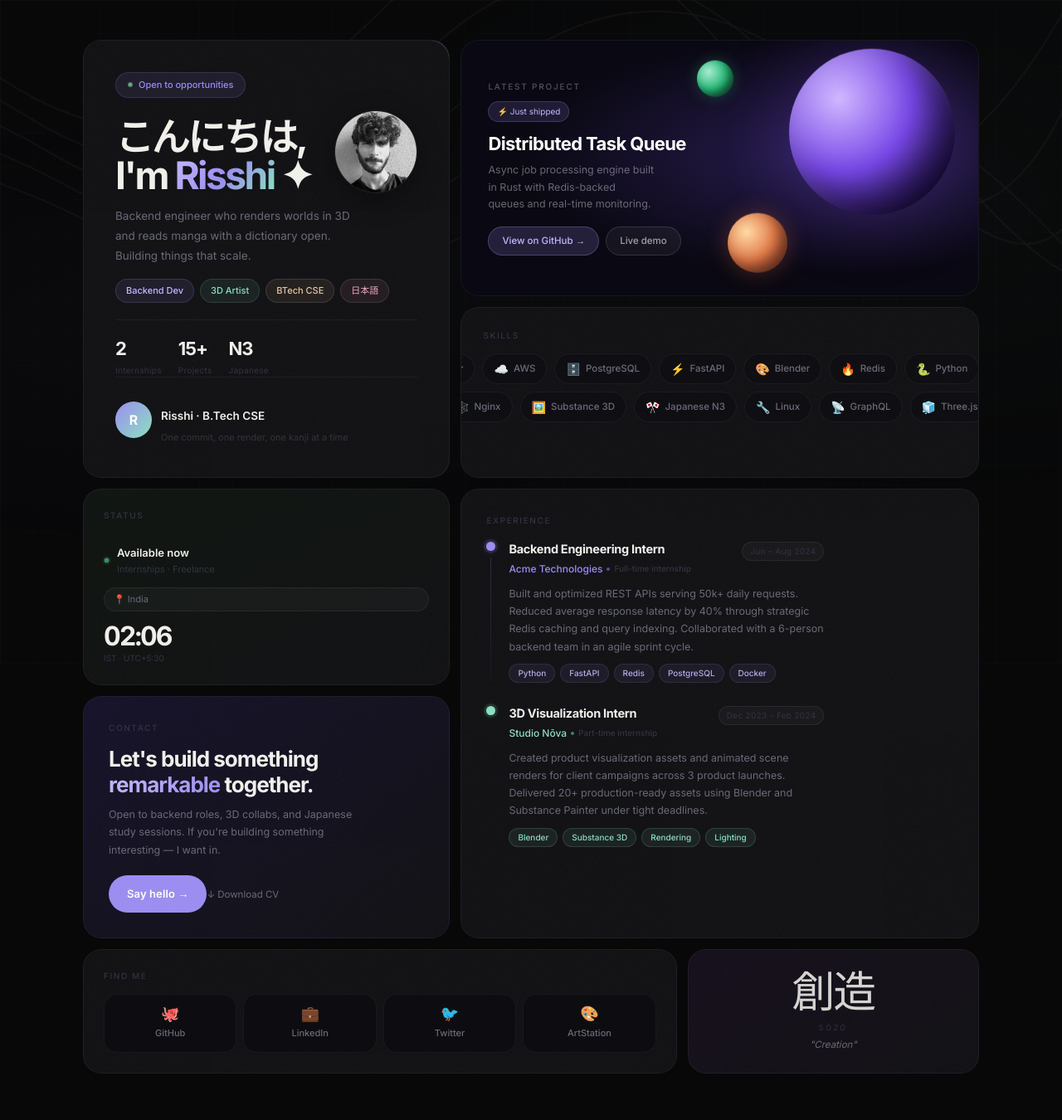
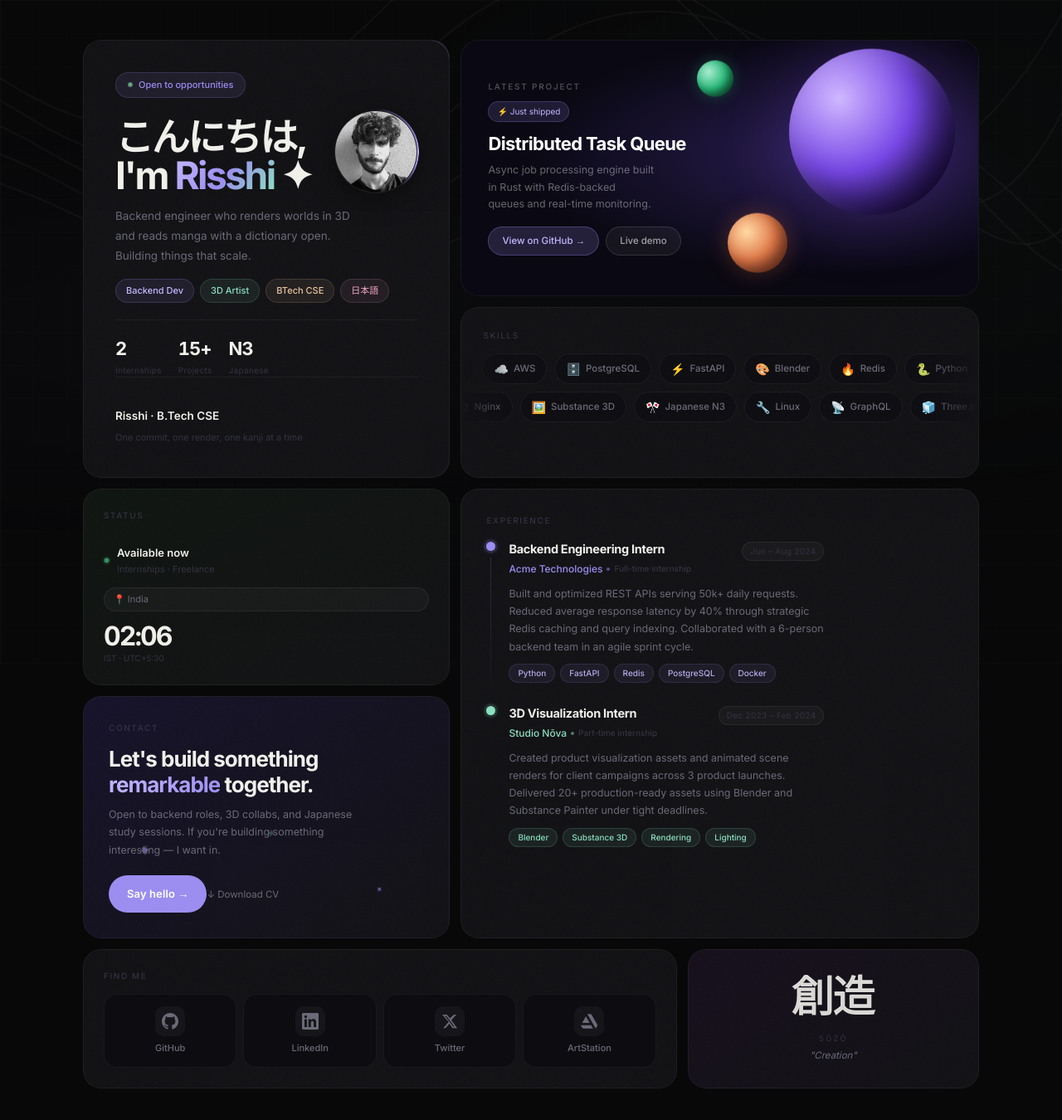
Before and after one commit to codeRisshi25/risshi-portfolio-next, a Next.js app: page / in a window 1280 px wide. Shown: the top 1350 px of the page at 83% size. Built offline with nearby package versions, Linux system fonts and the light colour scheme.

Commit message:
minor changes

```diff
--- a/app/globals.css
+++ b/app/globals.css
@@ -140,9 +140,24 @@ body::before {
 .stat .l { font-size:10px;color:var(--tm);margin-top:2px;letter-spacing:.3px; }
 
 .av-row { display:flex;align-items:center;gap:11px;margin-top:auto;padding-top:20px;border-top:1px solid rgba(255,255,255,0.05); }
-.av { width:44px;height:44px;border-radius:50%;background:linear-gradient(135deg,#9b8ef0,#8be0c0);display:flex;align-items:center;justify-content:center;font-size:16px;font-weight:700;color:#fff;flex-shrink:0; }
 .av-info p { font-size:13.5px;font-weight:600;color:var(--tp); }
 .av-info span { font-size:11px;color:var(--tm); }
+
+.hero-avatar-wrap {
+  position: relative;
+  width: 100px;
+  height: 100px;
+  border-radius: 50%;
+  margin-top: -10px;
+  box-shadow: 0 8px 32px rgba(0,0,0,0.4);
+}
+.avatar-animated-border {
+  position:absolute;inset:-2px;border-radius:50%;padding:2px;
+  background:conic-gradient(from var(--a,0deg),transparent 60%,#9b8ef0 80%,#c4b8ff 85%,#9b8ef0 90%,transparent 100%);
+  -webkit-mask:linear-gradient(#000 0 0) content-box,linear-gradient(#000 0 0);
+  -webkit-mask-composite:xor;mask-composite:exclude;animation:spin 4s linear infinite;pointer-events:none;
+  z-index: 3;
+}
 
 /* ── FEATURED PROJECT ── */
 .featured { grid-column:span 7;overflow:hidden;background:#0a0812;min-height:200px; }
@@ -166,7 +181,25 @@ body::before {
 
 /* ── SKILLS ── */
 .skills { grid-column:span 7;padding:26px;overflow:hidden; }
-.mq-wrap { overflow:hidden;margin:0 -26px; }
+.mq-wrap {
+  overflow:hidden;
+  margin:0 -26px;
+  /* Fade-out gradient masks at both edges */
+  -webkit-mask-image: linear-gradient(
+    to right,
+    transparent 0%,
+    #000 10%,
+    #000 90%,
+    transparent 100%
+  );
+  mask-image: linear-gradient(
+    to right,
+    transparent 0%,
+    #000 10%,
+    #000 90%,
+    transparent 100%
+  );
+}
 .mq { display:flex;gap:9px;width:max-content;padding:0 26px; }
 .mq1 { animation:mq1 16s linear infinite; }
 .mq2 { animation:mq2 19s linear infinite;margin-top:9px; }
@@ -214,6 +247,18 @@ body::before {
 .contact h3 { font-size:26px;font-weight:700;letter-spacing:-1px;line-height:1.2;color:var(--tp); }
 .contact h3 em { font-style:normal;background:linear-gradient(125deg,#c4b8ff,#9b8ef0);-webkit-background-clip:text;-webkit-text-fill-color:transparent;background-clip:text; }
 .contact p { font-size:12.5px;color:var(--ts);margin-top:10px;line-height:1.7;max-width:320px; }
+
+.sparkles-container { position: absolute; inset: 0; overflow: hidden; pointer-events: none; z-index: 0; }
+.sparkle { position: absolute; color: var(--accent-portfolio); animation: drift 10s linear infinite; opacity: 0; }
+.s1 { top: 75%; left: 15%; animation-duration: 12s; font-size: 18px; }
+.s2 { top: 85%; left: 80%; animation-duration: 16s; animation-delay: 2s; font-size: 10px; }
+.s3 { top: 55%; left: 50%; animation-duration: 9s; animation-delay: 5s; font-size: 14px; color: #8be0c0; }
+@keyframes drift {
+  0% { transform: translateY(0) rotate(0deg); opacity: 0; }
+  15% { opacity: 0.6; }
+  85% { opacity: 0.6; }
+  100% { transform: translateY(-100px) rotate(180deg); opacity: 0; }
+}
 .ctab { display:inline-flex;align-items:center;gap:8px;padding:13px 22px;border-radius:100px;background:var(--accent-portfolio);color:#fff;font-size:13px;font-weight:600;cursor:pointer;border:none;margin-top:20px;transition:all .2s;width:fit-content;letter-spacing:.1px; }
 .ctab:hover { background:#8a7de0;transform:translateY(-2px);box-shadow:0 8px 24px rgba(155,142,240,0.3); }
 .ctab:active { transform:translateY(0); }
@@ -223,14 +268,43 @@ body::before {
 /* ── SOCIALS ── */
 .socials { grid-column:span 8;padding:24px; }
 .sg { display:grid;grid-template-columns:repeat(4, 1fr);gap:8px;margin-top:14px; }
-.si-card { display:flex;flex-direction:column;align-items:center;justify-content:center;gap:6px;padding:14px 8px;border-radius:16px;background:#0d0d11;border:1px solid rgba(255,255,255,0.05);cursor:pointer;transition:all .2s;text-decoration:none; }
-.si-card:hover { background:rgba(155,142,240,0.08);border-color:rgba(155,142,240,0.22);transform:translateY(-3px);box-shadow:0 8px 20px rgba(0,0,0,0.4); }
-.si-ico { font-size:18px;line-height:1; }
+.si-card {
+  display:flex;flex-direction:column;align-items:center;justify-content:center;gap:6px;
+  padding:14px 8px;border-radius:16px;background:#0d0d11;
+  border:1px solid rgba(255,255,255,0.05);cursor:pointer;
+  transition:all .2s;text-decoration:none;
+}
+.si-ico {
+  display:flex;align-items:center;justify-content:center;
+  width:36px;height:36px;border-radius:10px;
+  background:rgba(255,255,255,0.04);
+  transition:background .2s,color .2s;
+  color:var(--ts);
+}
 .si-nm { font-size:11px;font-weight:500;color:var(--ts);transition:color .2s; }
-.si-card:hover .si-nm { color:#c4b8ff; }
+
+/* GitHub — slate */
+.si-github:hover { background:rgba(36,41,46,0.6);border-color:rgba(255,255,255,0.18);transform:translateY(-3px);box-shadow:0 8px 20px rgba(0,0,0,0.5); }
+.si-github:hover .si-ico { background:rgba(36,41,46,0.8);color:#f0f6fc; }
+.si-github:hover .si-nm { color:#f0f6fc; }
+
+/* LinkedIn — blue */
+.si-linkedin:hover { background:rgba(10,102,194,0.12);border-color:rgba(10,102,194,0.35);transform:translateY(-3px);box-shadow:0 8px 20px rgba(0,0,0,0.5); }
+.si-linkedin:hover .si-ico { background:rgba(10,102,194,0.2);color:#0a66c2; }
+.si-linkedin:hover .si-nm { color:#0a66c2; }
+
+/* Twitter / X — white */
+.si-twitter:hover { background:rgba(255,255,255,0.06);border-color:rgba(255,255,255,0.22);transform:translateY(-3px);box-shadow:0 8px 20px rgba(0,0,0,0.5); }
+.si-twitter:hover .si-ico { background:rgba(255,255,255,0.1);color:#e7e9ea; }
+.si-twitter:hover .si-nm { color:#e7e9ea; }
+
+/* ArtStation — orange */
+.si-artstation:hover { background:rgba(19,135,222,0.1);border-color:rgba(19,135,222,0.3);transform:translateY(-3px);box-shadow:0 8px 20px rgba(0,0,0,0.5); }
+.si-artstation:hover .si-ico { background:rgba(19,135,222,0.18);color:#1387de; }
+.si-artstation:hover .si-nm { color:#1387de; }
 
 /* ── JP ── */
 .jp { grid-column:span 4;padding:20px;background:linear-gradient(145deg,#160f1c,#111114);display:flex;flex-direction:column;align-items:center;justify-content:center;text-align:center;gap:4px; }
-.jp-k { font-size:52px;font-weight:300;color:var(--tp);line-height:1;letter-spacing:-2px;opacity:.88; }
+.jp-k-text { font-size:52px;font-weight:300;letter-spacing:-2px; }
 .jp-r { font-size:9px;letter-spacing:2.5px;color:var(--tm);text-transform:uppercase;margin-top:6px; }
 .jp-m { font-size:11.5px;color:var(--ts);font-style:italic;margin-top:2px; }
--- a/app/page.tsx
+++ b/app/page.tsx
@@ -1,6 +1,7 @@
 "use client";
 
 import Clock from "@/components/Clock";
+import StatCounter from "@/components/StatCounter";
 import { motion } from "framer-motion";
 import Image from "next/image";
 
@@ -35,14 +36,17 @@ export default function Home() {
                 こんにちは,<br />
                 I&apos;m <span className="name">Risshi</span> ✦
               </h1>
+              <div className="hero-avatar-wrap">
+                <div className="avatar-animated-border"></div>
                 <Image
                   src="/profile.png"
                   alt="Risshi avatar"
                   width={100}
                   height={100}
                   className="object-cover rounded-full grayscale opacity-90 contrast-125 mix-blend-luminosity"
-                style={{ border: '1px solid rgba(255,255,255,0.08)', boxShadow: '0 8px 32px rgba(0,0,0,0.4)', marginTop: '-10px' }}
+                  style={{ border: '1px solid rgba(255,255,255,0.08)' }}
                 />
+              </div>
             </div>
             <p>
               Backend engineer who renders worlds in 3D and reads manga with a
@@ -56,11 +60,11 @@ export default function Home() {
             </div>
             <div className="stats-row">
               <div className="stat">
-                <div className="n">2</div>
+                <StatCounter target={2} duration={900} />
                 <div className="l">Internships</div>
               </div>
               <div className="stat">
-                <div className="n">15+</div>
+                <StatCounter target={15} suffix="+" duration={1100} />
                 <div className="l">Projects</div>
               </div>
               <div className="stat">
@@ -70,7 +74,6 @@ export default function Home() {
             </div>
           </div>
           <div className="av-row">
-            <div className="av">R</div>
             <div className="av-info">
               <p>Risshi · B.Tech CSE</p>
               <span>One commit, one render, one kanji at a time</span>
@@ -289,6 +292,11 @@ export default function Home() {
       <motion.div custom={5} variants={cardVariants} initial="hidden" whileInView="show" viewport={{ once: true, margin: "-20px" }} className="card-container contact">
         <div className="contact-animated-border"></div>
         <div className="grain"></div>
+        <div className="sparkles-container">
+          <div className="sparkle s1">✦</div>
+          <div className="sparkle s2">✦</div>
+          <div className="sparkle s3">✦</div>
+        </div>
         <div
           className="inner"
           style={{ display: "flex", flexDirection: "column", justifyContent: "space-between", height: "100%" }}
@@ -316,20 +324,36 @@ export default function Home() {
         <div className="inner">
           <div className="lbl">Find me</div>
           <div className="sg">
-            <a className="si-card" href="#">
-              <div className="si-ico">🐙</div>
+            <a className="si-card si-github" href="#">
+              <div className="si-ico">
+                <svg viewBox="0 0 24 24" fill="currentColor" width="20" height="20" aria-hidden="true">
+                  <path d="M12 0C5.37 0 0 5.373 0 12c0 5.303 3.438 9.8 8.205 11.385.6.113.82-.258.82-.577 0-.285-.01-1.04-.015-2.04-3.338.724-4.042-1.61-4.042-1.61C4.422 18.07 3.633 17.7 3.633 17.7c-1.087-.744.084-.73.084-.73 1.205.085 1.838 1.236 1.838 1.236 1.07 1.835 2.809 1.305 3.495.998.108-.776.417-1.305.76-1.605-2.665-.3-5.466-1.332-5.466-5.93 0-1.31.465-2.38 1.235-3.22-.135-.303-.54-1.523.105-3.176 0 0 1.005-.322 3.3 1.23.96-.267 1.98-.399 3-.405 1.02.006 2.04.138 3 .405 2.28-1.552 3.285-1.23 3.285-1.23.645 1.653.24 2.873.12 3.176.765.84 1.23 1.91 1.23 3.22 0 4.61-2.805 5.625-5.475 5.92.42.36.81 1.096.81 2.22 0 1.605-.015 2.896-.015 3.286 0 .315.21.69.825.57C20.565 21.795 24 17.298 24 12c0-6.627-5.373-12-12-12z"/>
+                </svg>
+              </div>
               <div className="si-nm">GitHub</div>
             </a>
-            <a className="si-card" href="#">
-              <div className="si-ico">💼</div>
+            <a className="si-card si-linkedin" href="#">
+              <div className="si-ico">
+                <svg viewBox="0 0 24 24" fill="currentColor" width="20" height="20" aria-hidden="true">
+                  <path d="M20.447 20.452h-3.554v-5.569c0-1.328-.027-3.037-1.852-3.037-1.853 0-2.136 1.445-2.136 2.939v5.667H9.351V9h3.414v1.561h.046c.477-.9 1.637-1.85 3.37-1.85 3.601 0 4.267 2.37 4.267 5.455v6.286zM5.337 7.433a2.062 2.062 0 01-2.063-2.065 2.064 2.064 0 112.063 2.065zm1.782 13.019H3.555V9h3.564v11.452zM22.225 0H1.771C.792 0 0 .774 0 1.729v20.542C0 23.227.792 24 1.771 24h20.451C23.2 24 24 23.227 24 22.271V1.729C24 .774 23.2 0 22.222 0h.003z"/>
+                </svg>
+              </div>
               <div className="si-nm">LinkedIn</div>
             </a>
-            <a className="si-card" href="#">
-              <div className="si-ico">🐦</div>
+            <a className="si-card si-twitter" href="#">
+              <div className="si-ico">
+                <svg viewBox="0 0 24 24" fill="currentColor" width="20" height="20" aria-hidden="true">
+                  <path d="M18.244 2.25h3.308l-7.227 8.26 8.502 11.24H16.17l-4.714-6.231-5.401 6.231H2.746l7.73-8.835L1.254 2.25H8.08l4.253 5.622zm-1.161 17.52h1.833L7.084 4.126H5.117z"/>
+                </svg>
+              </div>
               <div className="si-nm">Twitter</div>
             </a>
-            <a className="si-card" href="#">
-              <div className="si-ico">🎨</div>
+            <a className="si-card si-artstation" href="#">
+              <div className="si-ico">
+                <svg viewBox="0 0 24 24" fill="currentColor" width="20" height="20" aria-hidden="true">
+                  <path d="M0 17.723l2.027 3.505h.001a2.424 2.424 0 002.164 1.333h13.457l-2.792-4.838H0zm24 .025c0-.484-.143-.935-.388-1.314L15.728 2.728a2.424 2.424 0 00-2.164-1.333H9.419L21.598 22.54l1.92-3.325c.315-.548.482-1.165.482-1.467zm-11.129-3.462L7.428 4.858l-5.444 9.428h10.887z"/>
+                </svg>
+              </div>
               <div className="si-nm">ArtStation</div>
             </a>
           </div>
@@ -343,7 +367,19 @@ export default function Home() {
           className="inner"
           style={{ display: "flex", flexDirection: "column", alignItems: "center", textAlign: "center", gap: "4px" }}
         >
-          <div className="jp-k">創造</div>
+          <motion.svg width="100" height="60" viewBox="0 0 100 60" style={{ overflow: "visible" }}>
+            <motion.text
+              x="50%" y="50%"
+              dominantBaseline="middle" textAnchor="middle"
+              className="jp-k-text"
+              initial={{ strokeDasharray: 300, strokeDashoffset: 300, fill: "transparent", stroke: "rgba(240,239,234,0.8)", strokeWidth: 1.5 }}
+              whileInView={{ strokeDashoffset: 0, fill: "rgba(240,239,234,0.88)" }}
+              viewport={{ once: true, margin: "-20px" }}
+              transition={{ duration: 2.5, ease: "easeInOut", delay: 0.3 }}
+            >
+              創造
+            </motion.text>
+          </motion.svg>
           <div className="jp-r">Sōzō</div>
           <div className="jp-m">&quot;Creation&quot;</div>
         </div>
--- /dev/null
+++ b/components/StatCounter.tsx
@@ -0,0 +1,52 @@
+"use client";
+
+import { useEffect, useRef, useState } from "react";
+
+interface StatCounterProps {
+  target: number;
+  suffix?: string;
+  duration?: number; // ms
+}
+
+export default function StatCounter({ target, suffix = "", duration = 1200 }: StatCounterProps) {
+  const [count, setCount] = useState(0);
+  const ref = useRef<HTMLDivElement>(null);
+  const animated = useRef(false);
+
+  useEffect(() => {
+    const el = ref.current;
+    if (!el) return;
+
+    const observer = new IntersectionObserver(
+      ([entry]) => {
+        if (entry.isIntersecting && !animated.current) {
+          animated.current = true;
+          const start = performance.now();
+
+          const tick = (now: number) => {
+            const elapsed = now - start;
+            const progress = Math.min(elapsed / duration, 1);
+            // Ease-out cubic
+            const eased = 1 - Math.pow(1 - progress, 3);
+            setCount(Math.floor(eased * target));
+            if (progress < 1) requestAnimationFrame(tick);
+            else setCount(target);
+          };
+
+          requestAnimationFrame(tick);
+          observer.disconnect();
+        }
+      },
+      { threshold: 0.5 }
+    );
+
+    observer.observe(el);
+    return () => observer.disconnect();
+  }, [target, duration]);
+
+  return (
+    <div ref={ref} className="n" style={{ fontVariantNumeric: "tabular-nums" }}>
+      {count}{suffix}
+    </div>
+  );
+}
```
Lines whose indentation alone changed are shown as unchanged.
